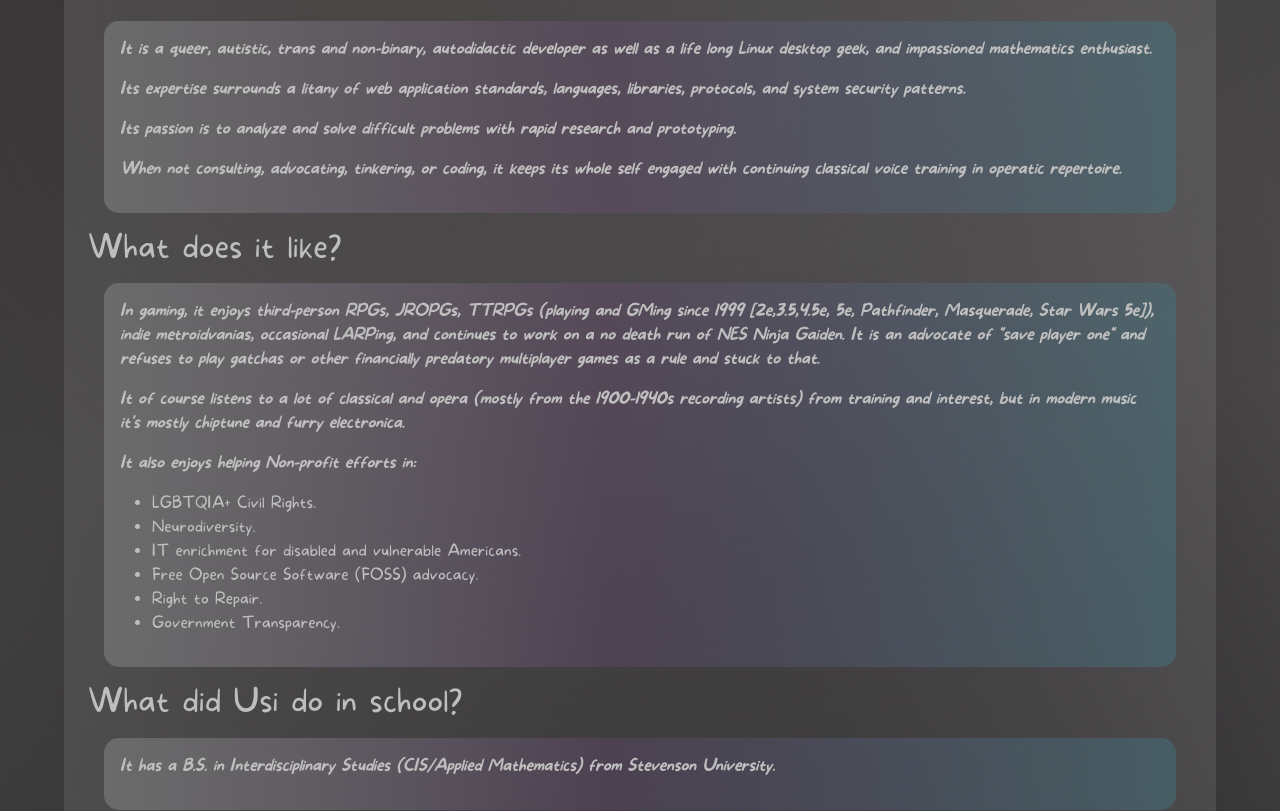
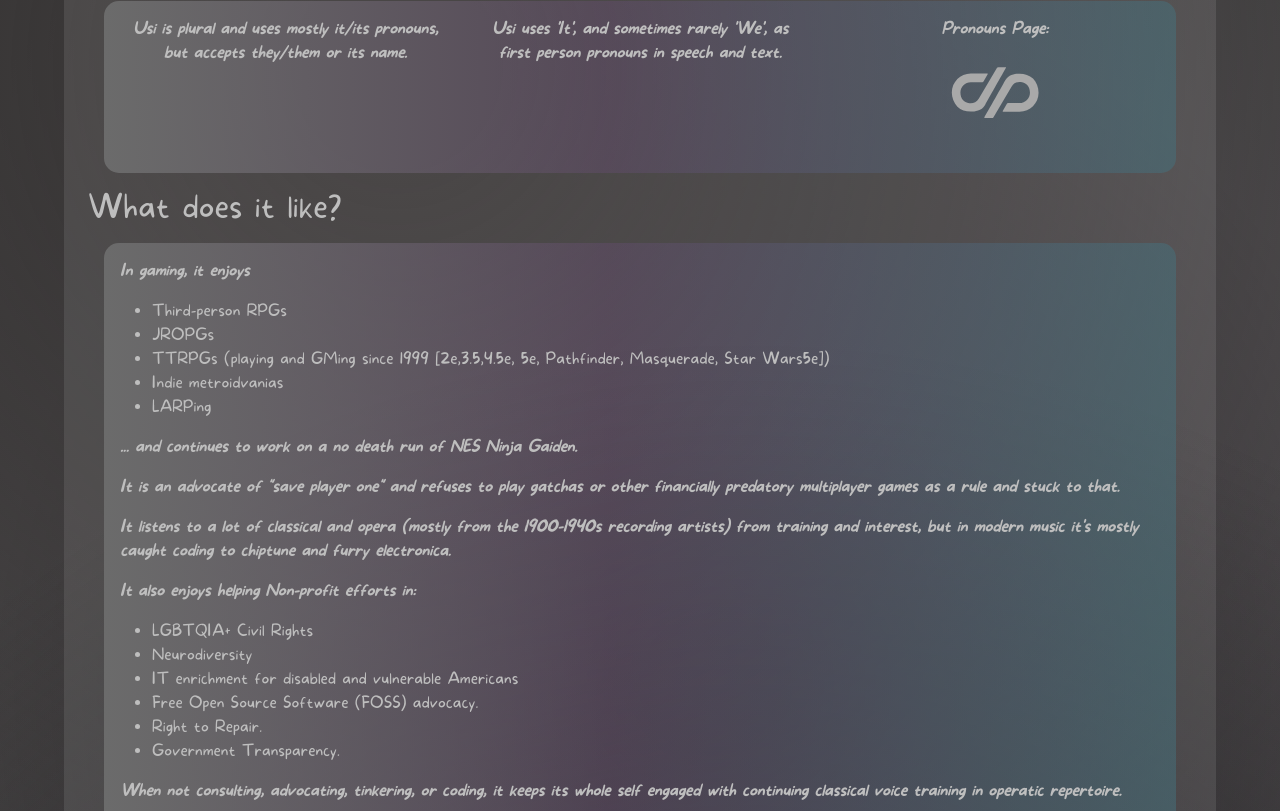
Before and after one commit to UsiDiamond/usidiamond.github.io, an Angular app: page /home#/home in a window 1280 px wide. Shown: the part 504-1315 px from the top of the page. Built offline with nearby package versions, Linux system fonts and the light colour scheme.

Commit message:
Content Flow Improvements (#103)

```diff
--- a/src/app/home/home.component.html
+++ b/src/app/home/home.component.html
@@ -1,14 +1,32 @@
 <div class="container">
+  <h2>What is an Usi?</h2>
+  <div class="section">
+    <div class="row">
+      <p>
+        It is a queer, autistic, trans and non-binary, autodidactic developer as
+        well as a life long Linux desktop geek, and impassioned mathematics
+        enthusiast.
+      </p>
+      <p>
+        Its expertise surrounds a litany of web application standards,
+        languages, libraries, protocols, and system security patterns.
+      </p>
+      <p>
+        Its passion is to analyze and solve difficult problems with rapid
+        research and prototyping.
+      </p>
+    </div>
+  </div>
   <h2>Pronouns?</h2>
   <div class="section">
     <div class="row">
-      <div class="col">
+      <div class="col" align="center">
         <p>
           Usi is plural and uses mostly it/its pronouns, but accepts they/them
           or its name.
         </p>
       </div>
-      <div class="col">
+      <div class="col" align="center">
         <p>
           Usi uses 'It', and sometimes rarely 'We', as first person pronouns in
           speech and text.
@@ -40,59 +58,54 @@
       </div>
     </div>
   </div>
-  <h2>What is an Usi?</h2>
+  <h2>What does it like?</h2>
   <div class="section">
     <div class="row">
+      <p>In gaming, it enjoys</p>
+
+      <div class="col float-end">
+        <ul>
+          <li>Third-person RPGs</li>
+          <li>JROPGs</li>
+          <li>
+            TTRPGs (playing and GMing since 1999 [2e,3.5,4.5e, 5e, Pathfinder,
+            Masquerade, Star Wars5e])
+          </li>
+          <li>Indie metroidvanias</li>
+          <li>LARPing</li>
+        </ul>
+      </div>
+      <p>... and continues to work on a no death run of NES Ninja Gaiden.</p>
       <p>
-        It is a queer, autistic, trans and non-binary, autodidactic developer as
-        well as a life long Linux desktop geek, and impassioned mathematics
-        enthusiast.
+        It is an advocate of "save player one" and refuses to play gatchas or
+        other financially predatory multiplayer games as a rule and stuck to
+        that.
       </p>
-
       <p>
-        Its expertise surrounds a litany of web application standards,
-        languages, libraries, protocols, and system security patterns.
+        It listens to a lot of classical and opera (mostly from the 1900-1940s
+        recording artists) from training and interest, but in modern music it's
+        mostly caught coding to chiptune and furry electronica.
       </p>
-
-      <p>
-        Its passion is to analyze and solve difficult problems with rapid
-        research and prototyping.
-      </p>
+      <p>It also enjoys helping Non-profit efforts in:</p>
+      <div class="col float-end">
+        <ul>
+          <li>LGBTQIA+ Civil Rights</li>
+          <li>Neurodiversity</li>
+          <li>IT enrichment for disabled and vulnerable Americans</li>
+          <li>Free Open Source Software (FOSS) advocacy.</li>
+          <li>Right to Repair.</li>
+          <li>Government Transparency.</li>
+        </ul>
+      </div>
       <p>
         When not consulting, advocating, tinkering, or coding, it keeps its
         whole self engaged with continuing classical voice training in operatic
         repertoire.
       </p>
-    </div>
-  </div>
-
-  <h2>What does it like?</h2>
-  <div class="section">
-    <div class="row">
       <p>
-        In gaming, it enjoys third-person RPGs, JROPGs, TTRPGs (playing and
-        GMing since 1999 [2e,3.5,4.5e, 5e, Pathfinder, Masquerade, Star Wars
-        5e]), indie metroidvanias, occasional LARPing, and continues to work on
-        a no death run of NES Ninja Gaiden. It is an advocate of "save player
-        one" and refuses to play gatchas or other financially predatory
-        multiplayer games as a rule and stuck to that.
+        It has over a decade of public service somewhere that actually helps the
+        disabled directly financially
       </p>
-      <p>
-        It of course listens to a lot of classical and opera (mostly from the
-        1900-1940s recording artists) from training and interest, but in modern
-        music it's mostly chiptune and furry electronica.
-      </p>
-      <p>It also enjoys helping Non-profit efforts in:</p>
-      <div class="col float-end">
-        <ul>
-          <li>LGBTQIA+ Civil Rights.</li>
-          <li>Neurodiversity.</li>
-          <li>IT enrichment for disabled and vulnerable Americans.</li>
-          <li>Free Open Source Software (FOSS) advocacy.</li>
-          <li>Right to Repair.</li>
-          <li>Government Transparency.</li>
-        </ul>
-      </div>
     </div>
   </div>
   <h2>What did Usi do in school?</h2>
```
